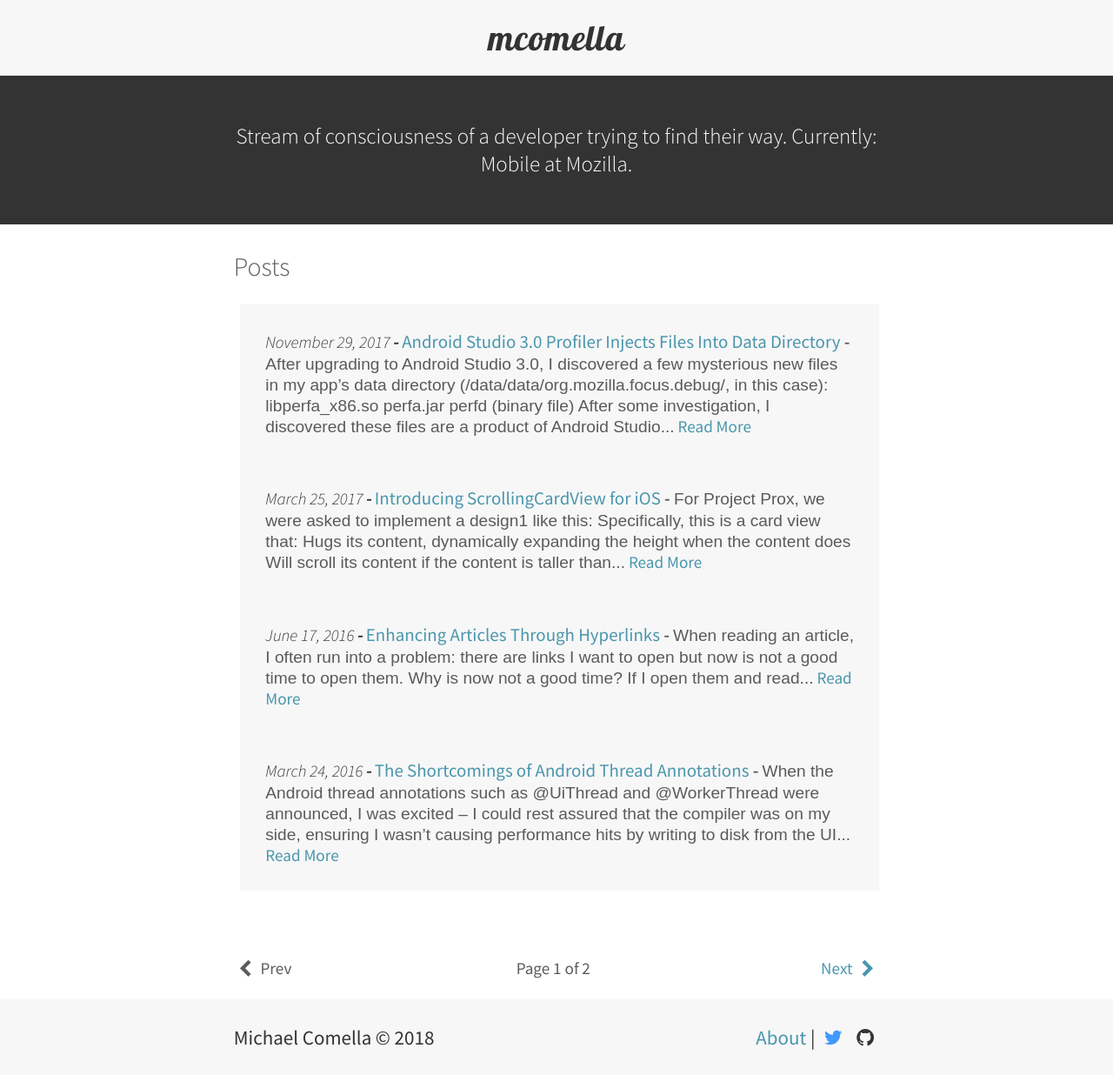
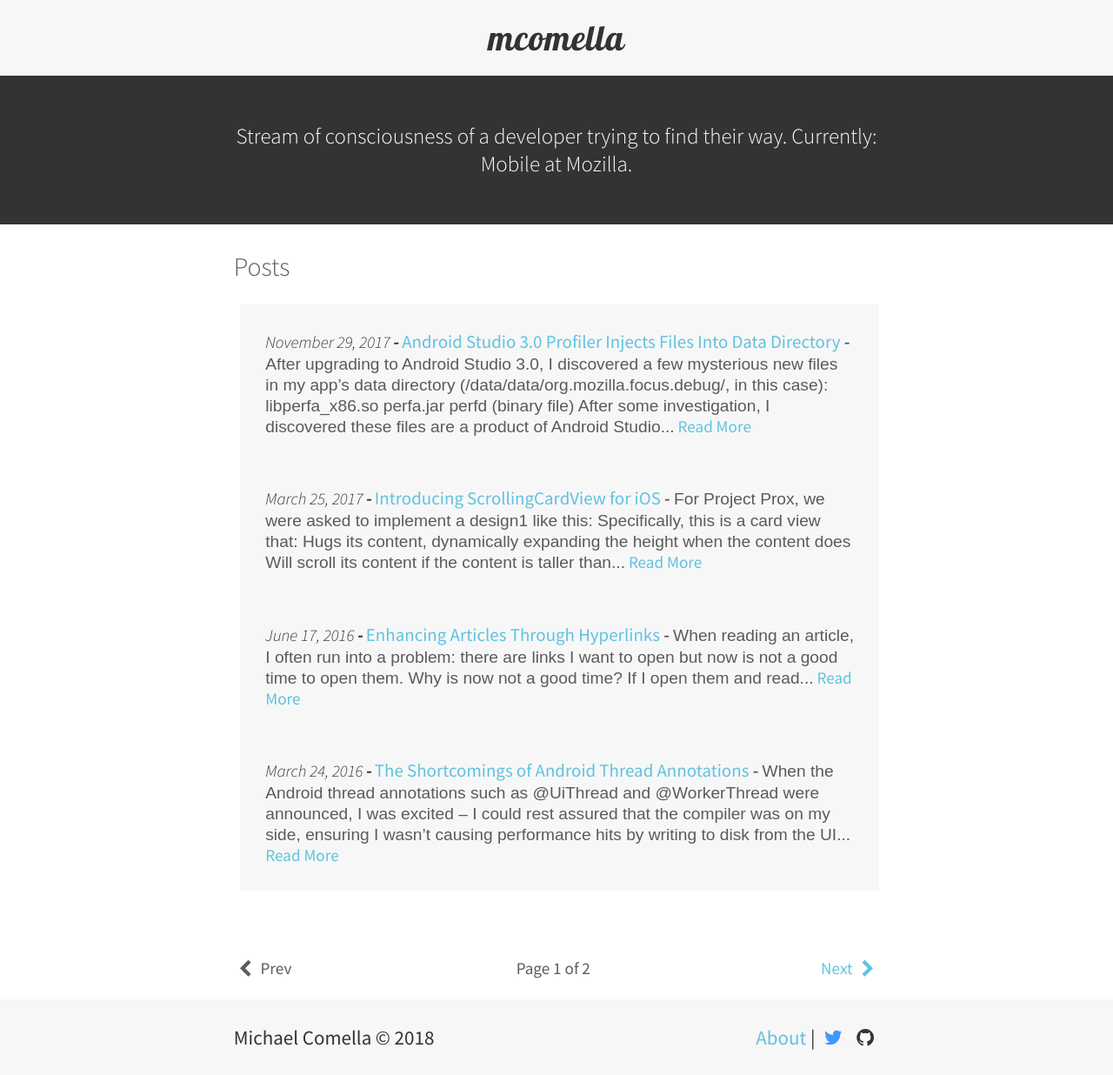
Before and after one commit to mcomella/mcomella.github.com, a Jekyll site: the page built from index.html, in a window 1280 px wide. Shown: the whole page at 87% size. Built offline with Jekyll 4.4.1, drawn with Linux system fonts in a browser that asks for light colours; the list of posts is cut into pages by our own code.

Commit message:
Lighten links to be more noticeable.

```diff
--- a/_sass/_style.scss
+++ b/_sass/_style.scss
@@ -73,7 +73,7 @@ a:not(.anchor) {
 	transition: color 0.2s ease;
 }
 a:not(.anchor):hover {
-	color: darken($base-highlight-color, 15%);
+	color: darken($base-highlight-color, 25%);
 	transition: color 0.2s ease;
 	cursor: hand;
 }
--- a/_sass/_vars.scss
+++ b/_sass/_vars.scss
@@ -22,7 +22,7 @@ $base-font-color: rgba($dark-gray-color, .8);
 $small-spacing: $base-spacing / 2;
 $base-border-color: $light-gray-color;
 $base-border: 1px solid $base-border-color;
-$base-highlight-color: #4a96ad;
+$base-highlight-color: #60c2e0;
 
 $code-font: 'Roboto Mono', sans-serif;
 $medium-gray-color: #999;
```
